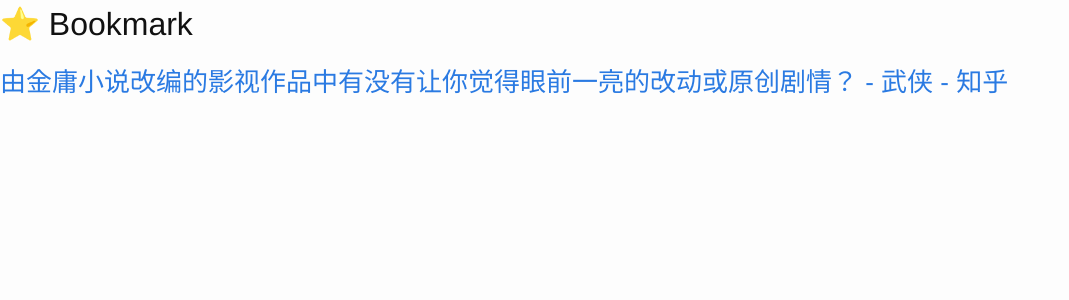
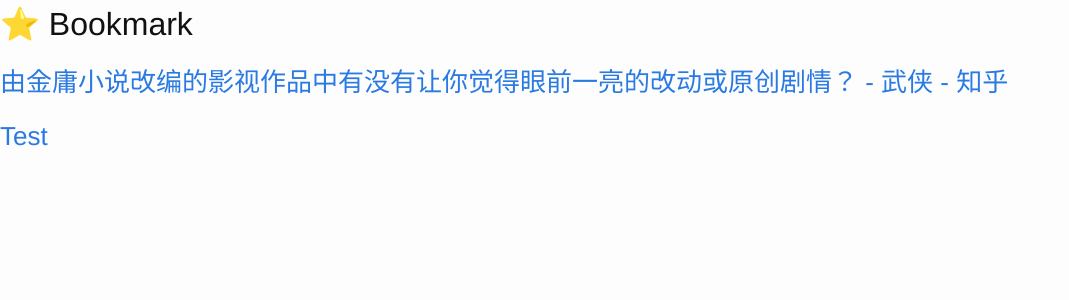
Before and after one commit to cnwarden/cnwarden.github.io, a Jekyll site: the page built from fav/index.md, in a window 1280 px wide. Shown: the top 300 px of the page, without its empty margins (0-1069 px from the left). Built offline with Jekyll 4.4.1, drawn with Linux system fonts in a browser that asks for light colours; emoji names are drawn with the system emoji font.

Commit message:
auto commit

```diff
--- a/fav/index.md
+++ b/fav/index.md
@@ -5,3 +5,5 @@ title:  fav
 
 ## :star: Bookmark
 ### [由金庸小说改编的影视作品中有没有让你觉得眼前一亮的改动或原创剧情？ - 武侠 - 知乎](https://www.zhihu.com/question/40580832)
+
+### [Test](https://www.zhihu.com/question/29916311)
```
